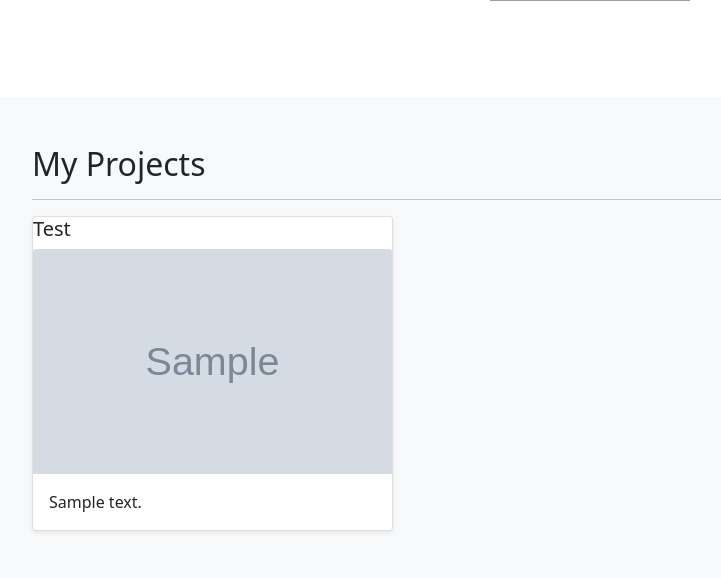
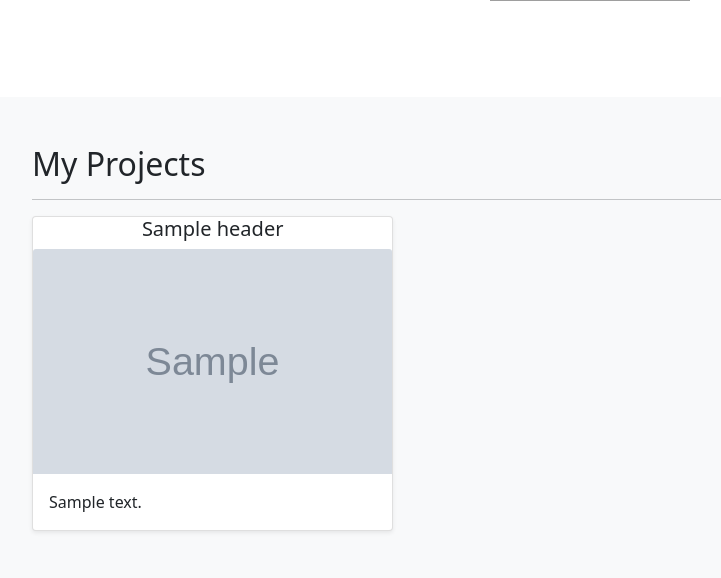
Before and after one commit to HomamAl/portfoli-project, a Django app: template jobs/templates/jobs/home.html in a window 1280 px wide. Shown: the part 653-1231 px from the top of the page, without its empty margins (50-771 px from the left). Run offline with Django 3.2, Linux system fonts and the light colour scheme; the template is opened without the code that fills it: most values are stand-ins (such as "Sample title", 1, 10 or a date in 2020); grey boxes marked "Sample" are stand-in pictures; data that the repository does not hold is empty; grey boxes are pictures that could not be loaded.

Commit message:
Testing the h5 header

```diff
--- a/jobs/models.py
+++ b/jobs/models.py
@@ -2,8 +2,9 @@ from django.db import models
 from django.db.models.fields import CharField
 
 class job(models.Model):
+    header = models.CharField(max_length=255)
     image = models.ImageField(upload_to = 'images/') #Inside the media folder created, anytime you upload an image it goes to the images folder
-    summary = CharField(max_length=200, default='') #To put cap to the summary boxes
+    summary = CharField(max_length=500, default='') #To put cap to the summary boxes
 
     def __str__(self):
         return self.summary
--- a/jobs/templates/jobs/home.html
+++ b/jobs/templates/jobs/home.html
@@ -100,7 +100,7 @@
                     {% for job in jobs.all %}
                     <div class="col">
                         <div class="card shadow-sm">
-                            <h5>Test</h5>
+                            <h5 class="text-center"> {{ job.header }} </h5>
                             <img class="bd-placeholder-img card-img-top" width="100%" height="225" src="{{ job.image.url }}"></img>
                            <div class="card-body">
                                 <p class="card-text"> {{ job.summary }} </p>
```
